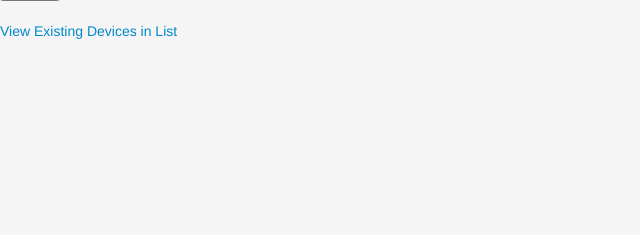
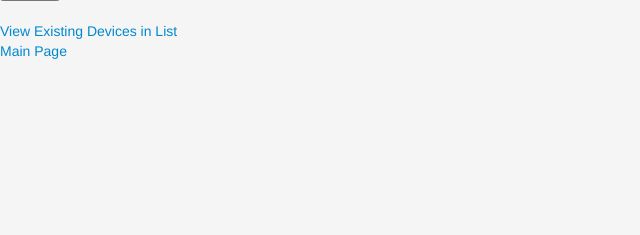
Before and after one commit to thegillion/WOL-server-w-sql, a PHP site: page /add_devices.php in a window 1280 px wide. Shown: the part 435-670 px from the top of the page, without its empty margins (0-640 px from the left). Run offline with PHP 8.4, Linux system fonts and the light colour scheme; data comes from the database, SQL or seed files in the repository; data that the repository does not hold is empty.

Commit message:
Update add_devices.php

```diff
--- a/add_devices.php
+++ b/add_devices.php
@@ -297,3 +297,4 @@
     <input type="submit" value="Submit" />
 </form>
 <a href="devicelist.php">View Existing Devices in List</a><br />
+<a href="wol.php">Main Page</a><br />
```
